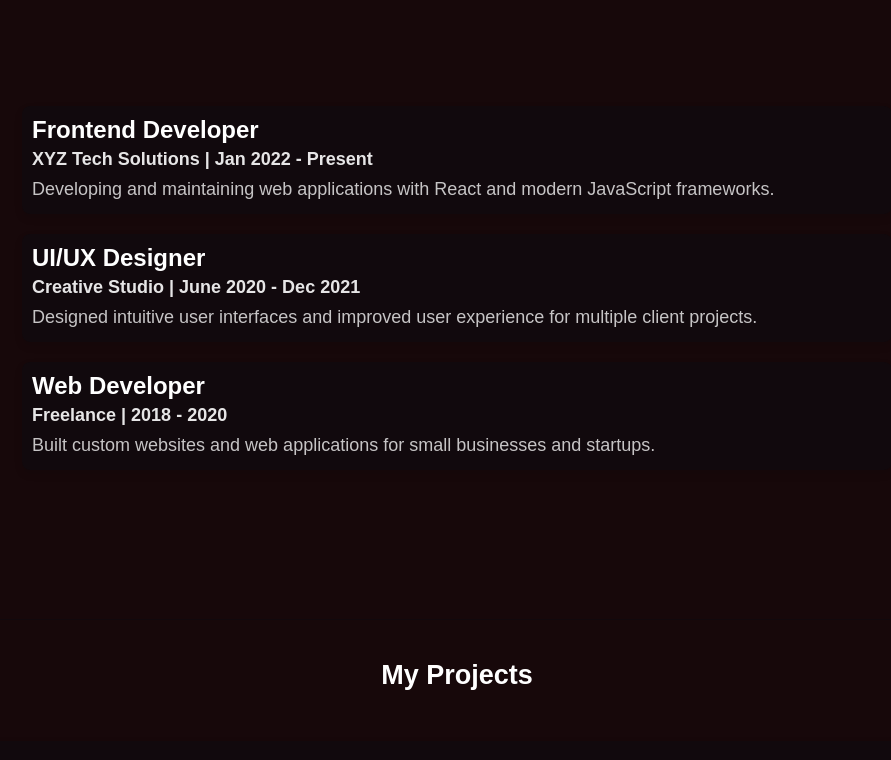
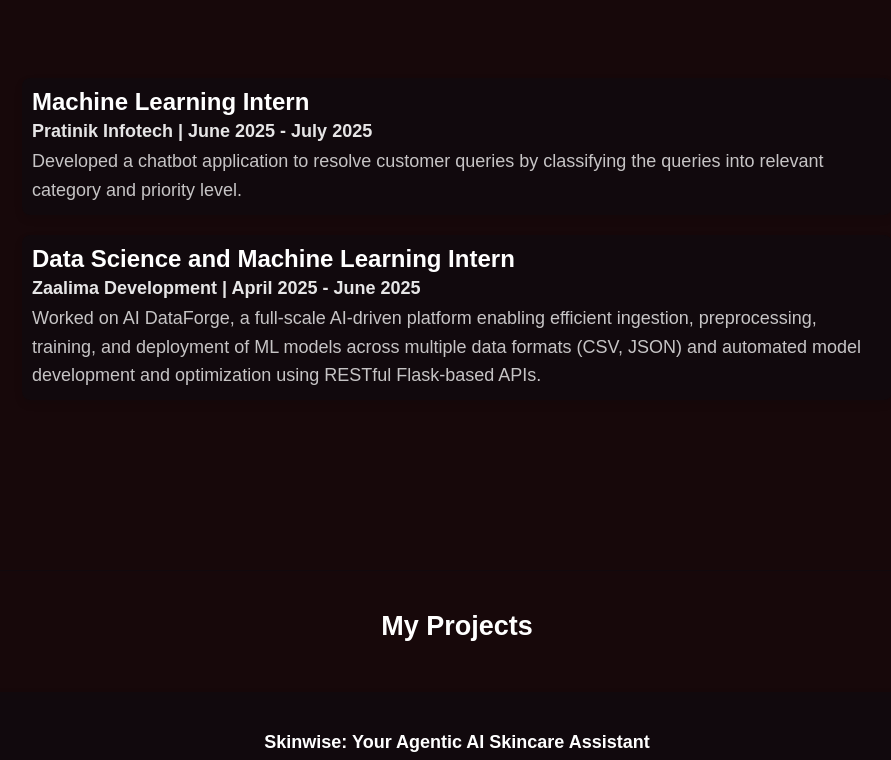
Before and after one commit to arjumand252/portfolio, a plain HTML site: page index.html in a window 1280 px wide. Shown: the part 1192-1952 px from the top of the page, without its empty margins (183-1074 px from the left). Drawn offline with nearby package versions, Linux system fonts and the light colour scheme; a web font is replaced by a local one.

Commit message:
Additional projects

```diff
--- a/index.html
+++ b/index.html
@@ -30,12 +30,12 @@
     <main>
         <section class="firstSection">
             <div class="leftSection">
-                Hi, my name is <span class="beige">Arjumand.</span> I am not a web developer.
-                <div>But I am an</div>
+                Hi, my name is <span class="beige">Arjumand.</span>
+                <div>I am an</div>
                 <span id="element"></span>
                 <div class="buttons">
                     <button class="btn" id="download-resume">Resume</button>
-                    <a href="link", target="_blank">
+                    <a href="https://github.com/arjumand252", target="_blank">
                         <button class="btn">Visit Github</button>
                     </a>
                 </div>
@@ -50,19 +50,15 @@
             <h1>Work Experience</h1>
             <div class="experience">
                 <div class="job">
-                    <h3>Frontend Developer</h3>
-                    <p class="company">XYZ Tech Solutions | Jan 2022 - Present</p>
-                    <p class="desc">Developing and maintaining web applications with React and modern JavaScript frameworks.</p>
+                    <h3>Machine Learning Intern </h3>
+                    <p class="company">Pratinik Infotech | June 2025 - July 2025</p>
+                    <p class="desc">Developed a chatbot application to resolve customer queries by classifying the queries into relevant category and priority level.</p>
                 </div>
                 <div class="job">
-                    <h3>UI/UX Designer</h3>
-                    <p class="company">Creative Studio | June 2020 - Dec 2021</p>
-                    <p class="desc">Designed intuitive user interfaces and improved user experience for multiple client projects.</p>
-                </div>
-                <div class="job">
-                    <h3>Web Developer</h3>
-                    <p class="company">Freelance | 2018 - 2020</p>
-                    <p class="desc">Built custom websites and web applications for small businesses and startups.</p>
+                    <h3>Data Science and Machine Learning Intern</h3>
+                    <p class="company">Zaalima Development | April 2025 - June 2025</p>
+                    <p class="desc">Worked on AI DataForge, a full-scale AI-driven platform enabling efficient ingestion, preprocessing, training, and deployment
+ of ML models across multiple data formats (CSV, JSON) and automated model development and optimization using RESTful Flask-based APIs.</p>
                 </div>
             </div>
         </section>
--- a/script.js
+++ b/script.js
@@ -4,9 +4,10 @@ document.getElementById("download-resume").addEventListener("click", () => {
 
 document.addEventListener("DOMContentLoaded", function () {
     const projects = [
-        { title: "ToxNet: A Multi-layer Network approach to Toxicity Analysis", image: "proj1_img.jpeg", link: "project.html?id=1" },
-        { title: "Drowsy Driver Detection using Computer Vision", image: "proj2_img_index.png", link: "project.html?id=2" },
-        { title: "Mental Health Prediction using Social Media Analysis", image: "proj3_img_index.png", link: "project.html?id=3" }
+        { title: "Skinwise: Your Agentic AI Skincare Assistant", image: "skincare_3.png", link: "project.html?id=1"},
+        { title: "ToxNet: A Multi-layer Network approach to Toxicity Analysis", image: "proj1_img.jpeg", link: "project.html?id=2" },
+        { title: "Drowsy Driver Detection using Computer Vision", image: "proj2_img_index.png", link: "project.html?id=3" },
+        { title: "Mental Health Prediction using Social Media Analysis", image: "proj3_img_index.png", link: "project.html?id=4" }
     ];
 
     const projectList = document.getElementById("project-list");
```
Also changed, not shown: proj_details.js (+10 -2 lines), skincare_3.png (added), skincare_5.png (added), 1 other file.
